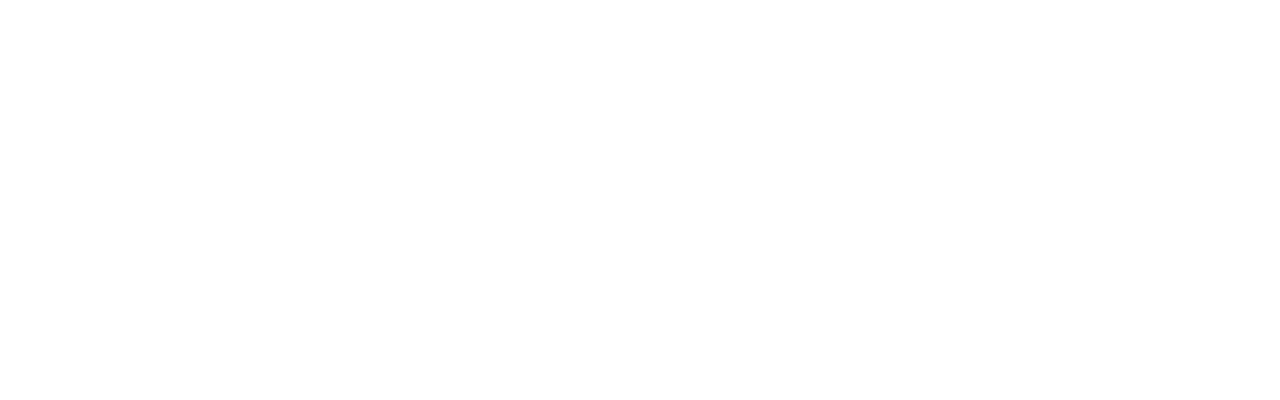
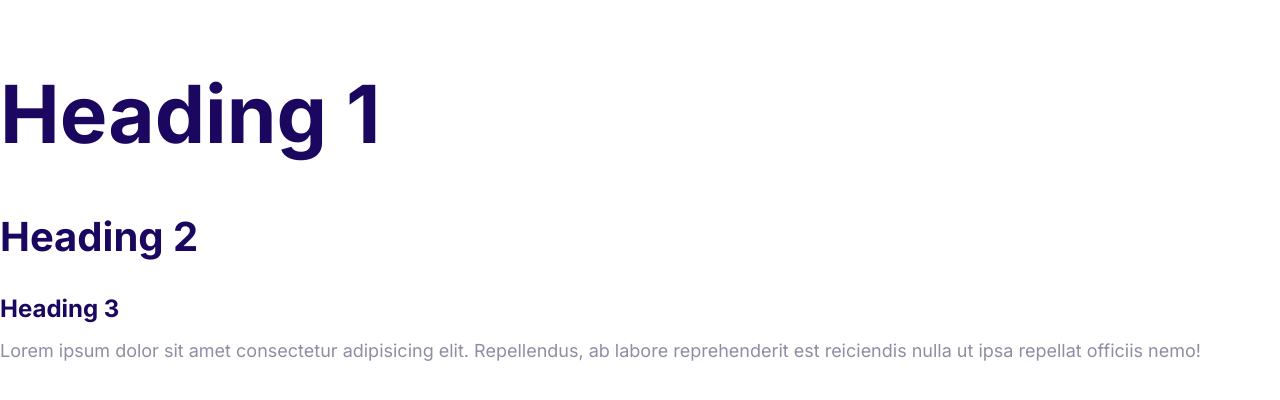
Before and after one commit to Bhanuprakashreddyv/Balara, a plain HTML site: page index.html in a window 1280 px wide. Drawn offline with Linux system fonts and the light colour scheme.

Commit message:
Define the styles for the fonts.

```diff
--- a/css/styles.css
+++ b/css/styles.css
@@ -5,3 +5,54 @@
     --color-headings: #1b0760;
     --color-body: #918ca4;
 }
+
+html {
+    /* 62.5 of 16px = 10px */
+    font-size: 62.5%;
+}
+body {
+    font-family: Inter, Arial, Helvetica, sans-serif;
+    font-size: 2.4rem;
+    line-height: 1.5;
+    color: var(--color-body);
+}
+
+h1, h2, h3 {
+    color: var(--color-headings);
+    margin-bottom: 1rem;
+}
+
+h1 {
+    /* 1 x font size of html element */
+    font-size: 7rem;
+}
+
+h2 {
+    font-size: 4rem;
+}
+
+h3 {
+    font-size: 3rem;
+}
+
+p {
+    margin-top: 0;
+}
+
+@media screen and (min-width: 1024px) {
+    body {
+        font-size: 1.8rem
+    }
+
+    h1 {
+        font-size: 8rem;
+    }
+
+    h2 {
+        font-size: 4rem;
+    }
+
+    h3 {
+        font-size: 2.4rem;
+    }
+}
--- a/index.html
+++ b/index.html
@@ -5,10 +5,15 @@
     <meta http-equiv="X-UA-Compatible" content="IE=edge">
     <meta name="viewport" content="width=device-width, initial-scale=1.0">
     <title>Document</title>
+    <link rel="preconnect" href="https://fonts.gstatic.com" crossorigin>
+    <link href="https://fonts.googleapis.com/css2?family=Inter:wght@400;700&display=swap" rel="stylesheet">
     <link rel="stylesheet" href="css/normalize.css">
     <link rel="stylesheet" href="css/styles.css">
 </head>
 <body>
-
+    <h1>Heading 1</h1>
+    <h2>Heading 2</h2>
+    <h3>Heading 3</h3>
+    <p>Lorem ipsum dolor sit amet consectetur adipisicing elit. Repellendus, ab labore reprehenderit est reiciendis nulla ut ipsa repellat officiis nemo!</p>
 </body>
 </html>
```
